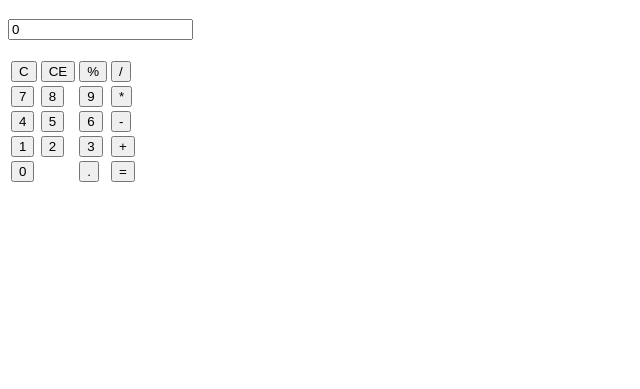
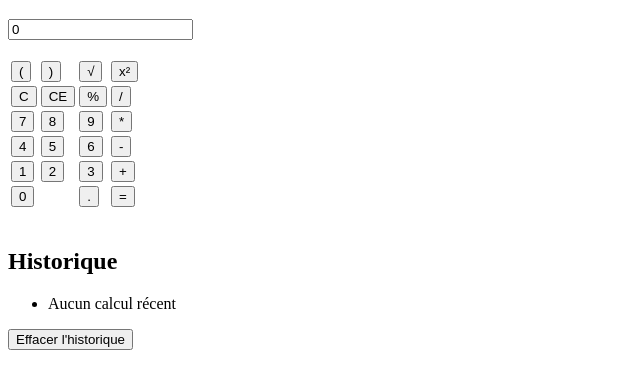
Before and after one commit to TheoXt1/qualitedecodebinomevirtuel, a plain HTML site: page index.html in a window 1280 px wide. Shown: the part 61-450 px from the top of the page, without its empty margins (0-640 px from the left). Drawn offline with Linux system fonts and the light colour scheme.

Commit message:
Modification du site web crée par mon collègue

```diff
--- a/index.html
+++ b/index.html
@@ -2,7 +2,7 @@
 <html lang="fr">
 <head>
   <meta charset="UTF-8">
-  <title>Calculatrice</title>
+  <title>Calculatrice Scientifique</title>
 </head>
 <body>
 
@@ -18,6 +18,13 @@
 
     <!-- Pavé numérique et opérateurs -->
     <table>
+      <!-- Nouvelle rangée : fonctions scientifiques -->
+      <tr>
+        <td><button type="button">(</button></td>
+        <td><button type="button">)</button></td>
+        <td><button type="button">√</button></td>
+        <td><button type="button">x²</button></td>
+      </tr>
       <tr>
         <td><button type="button">C</button></td>
         <td><button type="button">CE</button></td>
@@ -48,6 +55,17 @@
         <td><button type="button">=</button></td>
       </tr>
     </table>
+
+    <br>
+
+    <!-- Nouvelle section : Historique des opérations -->
+    <section>
+      <h2>Historique</h2>
+      <ul id="historique">
+        <li>Aucun calcul récent</li>
+      </ul>
+      <button type="button">Effacer l'historique</button>
+    </section>
   </main>
 
 </body>
```
